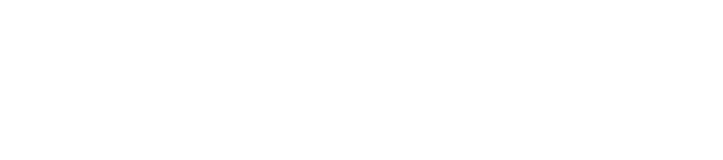
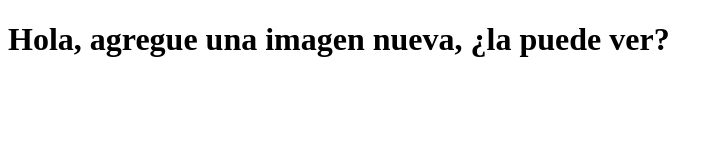
Before and after one commit to rojasangelica96/Prueba, a plain HTML site: page index.html in a window 1280 px wide. Shown: the whole page, without its empty margins (0-723 px from the left). Drawn offline with Linux system fonts and the light colour scheme.

Commit message:
Cambio en el index

```diff
--- a/index.html
+++ b/index.html
@@ -5,6 +5,6 @@
 	<title>Document</title>
 </head>
 <body>
-
+ <h1> Hola, agregue una imagen nueva, ¿la puede ver? </h1>
 </body>
 </html>
```
